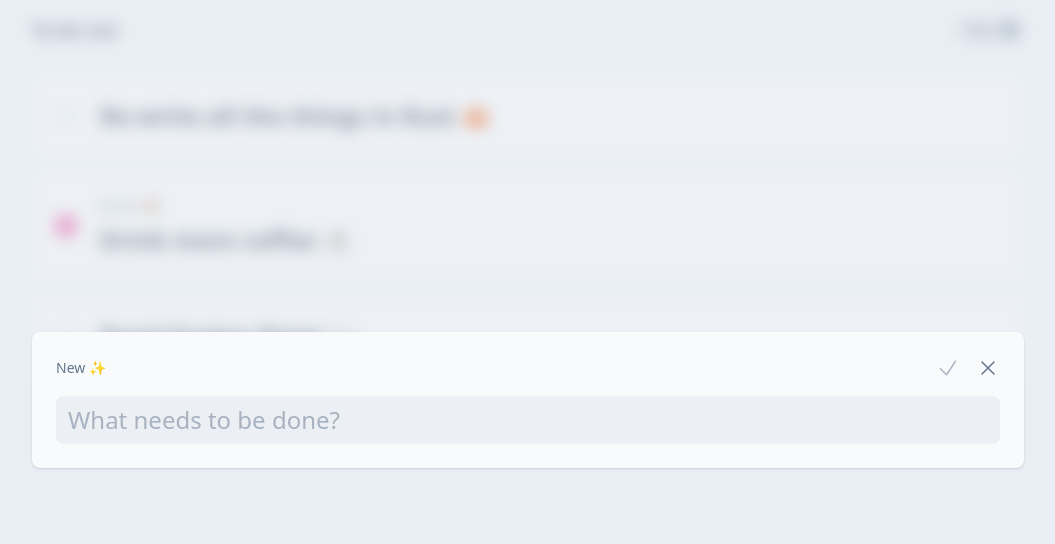
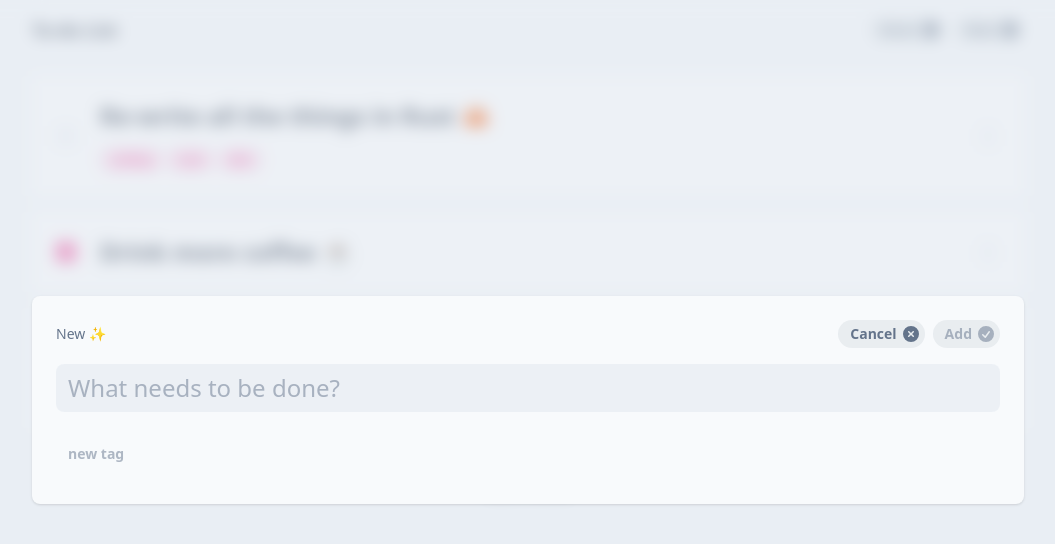
Before and after one commit to dsoreilly/todo-vue, a Vue app: page / in a window 1280 px wide. Both pictures are taken after a click on the button "New". Shown: the top 544 px of the page, without its empty margins (112-1167 px from the left). Built offline with nearby package versions, Linux system fonts and the light colour scheme.

Commit message:
Add tags, filtering, and `localStorage` usage

```diff
--- a/src/components/App.vue
+++ b/src/components/App.vue
@@ -2,13 +2,28 @@
 
 <template>
   <div class="mx-auto max-w-5xl px-4">
-    <AppHeader @new-item="isEditing = true" />
+    <AppHeader
+      :item-filter="itemFilter"
+      @new-item="isEditing = true"
+      @filter-by-complete="filterByComplete"
+      @filter-by-tag="filterByTag"
+    />
     <ItemEditor
       v-if="isEditing"
       :id="itemToEditId"
       @disable-edit="disableEdit"
     />
-    <TodoItemList :list="items" @enable-edit="enableEdit" />
+    <ItemRemoveConfirm
+      v-if="isRemoving"
+      :id="itemToRemoveId"
+      @disable-remove="disableRemove"
+    />
+    <TodoItemList
+      :list="isFiltered ? filteredItems : items"
+      @enable-edit="enableEdit"
+      @enable-remove="enableRemove"
+      @filter-by-tag="filterByTag"
+    />
     <footer
       class="my-4 flex flex-col justify-center px-6 text-center text-xs text-slate-500"
     >
@@ -23,25 +38,67 @@
 </template>
 
 <script setup>
-import { ref } from 'vue';
+import { computed, ref } from 'vue';
 import { storeToRefs } from 'pinia';
 import { useItemStore } from '../stores/item';
+import { writeStorage } from '../utils';
 import AppHeader from './AppHeader.vue';
 import ItemEditor from './ItemEditor.vue';
+import ItemRemoveConfirm from './ItemRemoveConfirm.vue';
 import TodoItemList from './TodoItemList.vue';
 
 const store = useItemStore();
 const { items } = storeToRefs(store);
+const filteredItems = computed(() => store.getFilteredItems(itemFilter.value));
 const isEditing = ref(false);
+const isRemoving = ref(false);
 const itemToEditId = ref('');
+const itemToRemoveId = ref('');
+
+const itemFilter = ref({
+  isComplete: false,
+  tags: [],
+});
+
+const isFiltered = computed(
+  () => itemFilter.value.isComplete || itemFilter.value.tags.length
+);
+
+store.$subscribe(() => {
+  writeStorage(items.value);
+});
 
 function disableEdit() {
   itemToEditId.value = '';
   isEditing.value = false;
 }
 
+function disableRemove() {
+  itemToRemoveId.value = '';
+  isRemoving.value = false;
+}
+
 function enableEdit(id) {
   itemToEditId.value = id;
   isEditing.value = true;
 }
+
+function enableRemove(id) {
+  itemToRemoveId.value = id;
+  isRemoving.value = true;
+}
+
+function filterByComplete() {
+  itemFilter.value.isComplete = !itemFilter.value.isComplete;
+}
+
+function filterByTag(tag) {
+  if (itemFilter.value.tags.includes(tag)) {
+    itemFilter.value.tags = itemFilter.value.tags.filter(
+      (existingTag) => existingTag !== tag
+    );
+  } else {
+    itemFilter.value.tags = [tag, ...itemFilter.value.tags];
+  }
+}
 </script>
--- a/src/components/AppHeader.vue
+++ b/src/components/AppHeader.vue
@@ -9,8 +9,19 @@
         To-do List
       </h1>
       <div class="flex flex-row">
+        <AppHeaderTagList
+          :tags="itemFilter.tags"
+          @filter-by-tag="(tag) => $emit('filterByTag', tag)"
+        />
         <button
-          class="flex flex-row items-center rounded-full bg-slate-500/10 py-1 px-3 text-sm font-semibold text-slate-500 hover:bg-pink-500/20 hover:text-pink-500"
+          class="ml-2 flex flex-row items-center rounded-full bg-slate-500/10 py-1 px-3 text-sm font-semibold text-slate-500 hover:bg-pink-500/20 hover:text-pink-500"
+          :class="itemFilter.isComplete && 'text-pink-500'"
+          @click="$emit('filterByComplete')"
+        >
+          Done <CheckCircleIcon class="ml-1 -mr-2 h-5 w-5" />
+        </button>
+        <button
+          class="ml-2 flex flex-row items-center rounded-full bg-slate-500/10 py-1 px-3 text-sm font-semibold text-slate-500 hover:bg-pink-500/20 hover:text-pink-500"
           @click="$emit('newItem')"
         >
           New <PlusCircleIcon class="ml-1 -mr-2 h-5 w-5" />
@@ -21,13 +32,18 @@
 </template>
 
 <script setup>
-import { PlusCircleIcon } from '@heroicons/vue/20/solid';
+import { CheckCircleIcon, PlusCircleIcon } from '@heroicons/vue/20/solid';
+import AppHeaderTagList from './AppHeaderTagList.vue';
 
-defineEmits(['filterByComplete', 'newItem']);
+defineEmits(['filterByComplete', 'filterByTag', 'newItem']);
 defineProps({
   completeCount: {
     type: Number,
     default: 0,
   },
+  itemFilter: {
+    type: Object,
+    default: () => {},
+  },
 });
 </script>
--- /dev/null
+++ b/src/components/AppHeaderTagList.vue
@@ -0,0 +1,24 @@
+<!-- @format -->
+
+<template>
+  <button
+    v-for="tag in tags"
+    :key="tag.id"
+    class="ml-2 flex flex-row items-center whitespace-nowrap rounded-full bg-slate-500/10 py-1 px-3 text-sm font-semibold text-slate-500 text-pink-500 hover:bg-pink-500/20"
+    @click="$emit('filterByTag', tag)"
+  >
+    {{ tag }} <TagIcon class="ml-1 -mr-2 h-5 w-5" />
+  </button>
+</template>
+
+<script setup>
+import { TagIcon } from '@heroicons/vue/20/solid';
+
+defineEmits(['filterByTag']);
+defineProps({
+  tags: {
+    type: Array,
+    default: () => [],
+  },
+});
+</script>
--- a/src/components/ItemEditor.vue
+++ b/src/components/ItemEditor.vue
@@ -14,17 +14,18 @@
           </p>
           <div class="flex flex-row">
             <button
+              class="flex flex-row items-center rounded-full bg-slate-500/10 py-1 px-3 text-sm font-semibold text-slate-500 hover:bg-pink-500/20 hover:text-pink-500"
+              @click="$emit('disableEdit')"
+            >
+              Cancel <XCircleIcon class="ml-1 -mr-2 h-5 w-5" />
+            </button>
+            <button
               :disabled="!isEdited || isEmpty"
-              class="mr-4 text-slate-500 hover:text-pink-500 disabled:text-slate-500/50"
+              class="ml-2 flex flex-row items-center rounded-full bg-slate-500/10 py-1 px-3 text-sm font-semibold text-slate-500 hover:bg-pink-500/20 hover:text-pink-500 disabled:bg-slate-500/10 disabled:text-slate-500/50"
               @click="saveEdit"
             >
-              <CheckIcon class="h-6 w-6" />
-            </button>
-            <button
-              class="text-slate-500 hover:text-pink-500"
-              @click="$emit('disableEdit')"
-            >
-              <XMarkIcon class="h-6 w-6" />
+              {{ isNew ? 'Add' : 'Update' }}
+              <CheckCircleIcon class="ml-1 -mr-2 h-5 w-5" />
             </button>
           </div>
         </div>
@@ -36,7 +37,7 @@
               class="w-full rounded-lg border-0 bg-slate-200/50 text-2xl text-slate-700 placeholder:text-slate-500/50 focus:ring-2 focus:ring-pink-500/50 focus:ring-offset-2 focus:ring-offset-transparent dark:bg-slate-900/50 dark:text-slate-200"
               type="text"
             />
-            <!-- <ItemEditorTagField v-model:tags="editableItem.tags" /> -->
+            <ItemEditorTagField v-model:tags="editableItem.tags" />
           </div>
         </div>
       </div>
@@ -46,9 +47,9 @@
 
 <script setup>
 import { computed, ref } from 'vue';
-import { CheckIcon, XMarkIcon } from '@heroicons/vue/24/outline';
+import { CheckCircleIcon, XCircleIcon } from '@heroicons/vue/20/solid';
 import { useItemStore } from '../stores/item';
-// import ItemEditorTagField from './ItemEditorTagField.vue';
+import ItemEditorTagField from './ItemEditorTagField.vue';
 import { isDifferent } from '../utils';
 
 const emit = defineEmits(['disableEdit']);
--- a/src/components/ItemEditorTagField.vue
+++ b/src/components/ItemEditorTagField.vue
@@ -2,7 +2,7 @@
 
 <template>
   <div
-    class="mt-4 flex flex-row flex-wrap rounded-lg bg-slate-200/50 p-3 dark:bg-slate-900/50"
+    class="mt-4 flex flex-row flex-wrap rounded-lg p-3 hover:bg-slate-200/50 hover:dark:bg-slate-900/50"
   >
     <ul v-if="tags.length" class="mr-2 flex flex-row items-center">
       <TodoItemTag
@@ -17,8 +17,9 @@
       v-model="newTag"
       class="flex-grow border-0 bg-transparent p-0 py-1 align-middle text-sm font-semibold lowercase text-slate-700 placeholder:text-slate-500/50 focus:ring-0 dark:text-slate-200"
       type="text"
-      :placeholder="tags.length ? '' : 'tags'"
+      :placeholder="tags.length ? '' : 'New Tag'"
       @keyup.enter="submitNewTag"
+      @keyup.backspace="removeTagAtIndex(tags.length - 1)"
     />
   </div>
 </template>
--- /dev/null
+++ b/src/components/ItemRemoveConfirm.vue
@@ -0,0 +1,52 @@
+<!-- @format -->
+
+<template>
+  <div
+    class="fixed top-0 left-0 flex h-screen w-screen flex-col items-center justify-center bg-slate-200/50 backdrop-blur dark:bg-slate-900/50"
+  >
+    <div class="w-full max-w-xl px-4">
+      <div
+        class="flex w-full flex-col rounded-lg bg-slate-50 p-6 shadow dark:bg-slate-800"
+      >
+        <h2 class="mb-4 text-left text-2xl font-semibold">
+          Delete to-do item?
+        </h2>
+        <div class="flex flex-row">
+          <button
+            class="flex flex-row items-center rounded-full bg-slate-500/10 py-1 px-3 text-sm font-semibold text-slate-500 hover:bg-pink-500/20 hover:text-pink-500"
+            @click="removeItem"
+          >
+            Confirm <CheckCircleIcon class="ml-1 -mr-2 h-5 w-5" />
+          </button>
+          <button
+            class="ml-2 flex flex-row items-center rounded-full bg-slate-500/10 py-1 px-3 text-sm font-semibold text-slate-500 hover:bg-pink-500/20 hover:text-pink-500"
+            :class="isFiltered && 'text-pink-500'"
+            @click="$emit('disableRemove')"
+          >
+            Cancel <XCircleIcon class="ml-1 -mr-2 h-5 w-5" />
+          </button>
+        </div>
+      </div>
+    </div>
+  </div>
+</template>
+
+<script setup>
+import { CheckCircleIcon, XCircleIcon } from '@heroicons/vue/20/solid';
+import { useItemStore } from '../stores/item';
+
+const store = useItemStore();
+
+const emit = defineEmits(['disableRemove']);
+const props = defineProps({
+  id: {
+    type: String,
+    required: true,
+  },
+});
+
+function removeItem() {
+  store.removeItem(props.id);
+  emit('disableRemove');
+}
+</script>
--- a/src/components/TodoItem.vue
+++ b/src/components/TodoItem.vue
@@ -13,21 +13,31 @@
       />
     </div>
     <div class="flex flex-grow flex-col items-start">
-      <div>
-        <p v-if="isComplete" class="mb-2 text-sm text-slate-500">Done! 🎉</p>
-      </div>
       <button @click="$emit('enableEdit')">
         <h2 class="text-left text-2xl font-semibold">{{ text }}</h2>
       </button>
-      <!-- <TodoItemTagList v-if="tags.length" :tags="tags" /> -->
+      <TodoItemTagList
+        v-if="tags.length"
+        :tags="tags"
+        @filter-by-tag="(tag) => $emit('filterByTag', tag)"
+      />
+    </div>
+    <div class="flex flex-col justify-center">
+      <button
+        class="dark:slate-900/50 text-slate-200/50 hover:text-slate-500"
+        @click="$emit('enableRemove')"
+      >
+        <TrashIcon class="h-6 w-6" />
+      </button>
     </div>
   </li>
 </template>
 
 <script setup>
-// import TodoItemTagList from './TodoItemTagList.vue';
+import { TrashIcon } from '@heroicons/vue/24/solid';
+import TodoItemTagList from './TodoItemTagList.vue';
 
-defineEmits(['completeItem', 'enableEdit']);
+defineEmits(['completeItem', 'enableEdit', 'enableRemove', 'filterByTag']);
 defineProps({
   text: {
     type: String,
--- a/src/components/TodoItemList.vue
+++ b/src/components/TodoItemList.vue
@@ -10,6 +10,8 @@
       :is-complete="item.isComplete"
       @complete-item="(isComplete) => completeItem(item.id, isComplete)"
       @enable-edit="$emit('enableEdit', item.id)"
+      @enable-remove="$emit('enableRemove', item.id)"
+      @filter-by-tag="(tag) => $emit('filterByTag', tag)"
     />
   </ul>
 </template>
@@ -18,7 +20,7 @@
 import { useItemStore } from '../stores/item';
 import TodoItem from './TodoItem.vue';
 
-defineEmits(['enableEdit']);
+defineEmits(['enableEdit', 'enableRemove', 'filterByTag']);
 defineProps({
   list: {
     type: Array,
--- a/src/components/TodoItemTag.vue
+++ b/src/components/TodoItemTag.vue
@@ -2,9 +2,11 @@
 
 <template>
   <li
-    class="mr-2 flex flex-row items-center whitespace-nowrap rounded-full bg-pink-500/20 py-1 px-3 text-center text-sm font-semibold text-pink-500"
+    class="mr-1 flex flex-row items-center whitespace-nowrap rounded-full bg-pink-500/20 py-1 px-3 text-center text-xs font-semibold tracking-tight text-pink-500"
   >
-    {{ tag }}
+    <button :disabled="isEditable" @click="$emit('filterByTag')">
+      {{ tag }}
+    </button>
     <button
       v-if="isEditable"
       class="ml-1 -mr-2 text-pink-500/60 hover:text-pink-500"
@@ -18,7 +20,7 @@
 <script setup>
 import { XCircleIcon } from '@heroicons/vue/20/solid';
 
-defineEmits(['removeTag']);
+defineEmits(['filterByTag', 'removeTag']);
 defineProps({
   isEditable: {
     type: Boolean,
--- a/src/components/TodoItemTagList.vue
+++ b/src/components/TodoItemTagList.vue
@@ -2,13 +2,19 @@
 
 <template>
   <ul class="mt-4 flex flex-row">
-    <TodoItemTag v-for="tag in tags" :key="tag.id" :tag="tag" />
+    <TodoItemTag
+      v-for="tag in tags"
+      :key="tag.id"
+      :tag="tag"
+      @filter-by-tag="$emit('filterByTag', tag)"
+    />
   </ul>
 </template>
 
 <script setup>
 import TodoItemTag from './TodoItemTag.vue';
 
+defineEmits(['filterByTag']);
 defineProps({
   tags: {
     type: Array,
--- a/src/stores/item.js
+++ b/src/stores/item.js
@@ -3,13 +3,13 @@
 import { computed, ref } from 'vue';
 import { defineStore } from 'pinia';
 import { nanoid } from 'nanoid';
+import { hasAll, readStorage } from '../utils';
 
-export const useItemStore = defineStore('item', () => {
-  const items = ref([
+const INITIAL_ITEMS = [
   {
     id: nanoid(),
     text: 'Re-write all the things in Rust 🦀',
-      tags: ['code', 'programming', 'rust'],
+    tags: ['coding', 'rust', 'dev'],
     isComplete: false,
   },
   {
@@ -21,14 +21,30 @@ export const useItemStore = defineStore('item', () => {
   {
     id: nanoid(),
     text: 'Read Hacker News 🗞',
-      tags: [],
+    tags: ['dev', 'news'],
     isComplete: false,
   },
-  ]);
+];
 
-  const getCompletedItems = computed(() =>
-    items.value.filter((item) => item.isComplete)
-  );
+const initialState = readStorage() || INITIAL_ITEMS;
+
+export const useItemStore = defineStore('item', () => {
+  const items = ref(initialState);
+
+  const getFilteredItems = computed(() => (query) => {
+    const { isComplete, tags } = query;
+    const itemComplete = (item) => (isComplete ? item.isComplete : true);
+    const itemHasTag = (item) => {
+      if (tags.length) {
+        if (item.tags.length) {
+          return hasAll(tags, item.tags);
+        }
+        return false;
+      }
+      return true;
+    };
+    return items.value.filter(itemHasTag).filter(itemComplete);
+  });
 
   const getItemById = computed(
     () => (id) => items.value.find((item) => item.id === id)
@@ -43,5 +59,16 @@ export const useItemStore = defineStore('item', () => {
     Object.assign(item, itemUpdates);
   }
 
-  return { addItem, getCompletedItems, getItemById, items, updateItem };
+  function removeItem(id) {
+    items.value = items.value.filter((item) => item.id !== id);
+  }
+
+  return {
+    addItem,
+    getFilteredItems,
+    getItemById,
+    items,
+    removeItem,
+    updateItem,
+  };
 });
--- a/src/utils/index.js
+++ b/src/utils/index.js
@@ -1,5 +1,35 @@
 /** @format */
 
+const STORAGE_KEY = 'todo-items';
+
+/**
+ * Checks if an array has all of the values of another array.
+ * @param {array} toHave - values to have
+ * @param {array} mightHave - values that might have all to have values
+ * @returns {boolean}
+ */
+export const hasAll = (toHave, mightHave) => {
+  if (toHave.length > mightHave.length) return false;
+  return (
+    mightHave.filter((val) => toHave.includes(val)).length === toHave.length
+  );
+};
+
+/**
+ * Checks if two objects are different.
+ * @param {object} objA
+ * @param {object} objB
+ * @returns {boolean}
+ */
 export const isDifferent = (objA, objB) => {
   return JSON.stringify(objA) !== JSON.stringify(objB);
 };
+
+export const readStorage = () => {
+  const fromStorage = localStorage.getItem(STORAGE_KEY);
+  if (fromStorage) return JSON.parse(fromStorage);
+};
+
+export const writeStorage = (data) => {
+  localStorage.setItem(STORAGE_KEY, JSON.stringify(data));
+};
```
Lines whose indentation alone changed are shown as unchanged.
